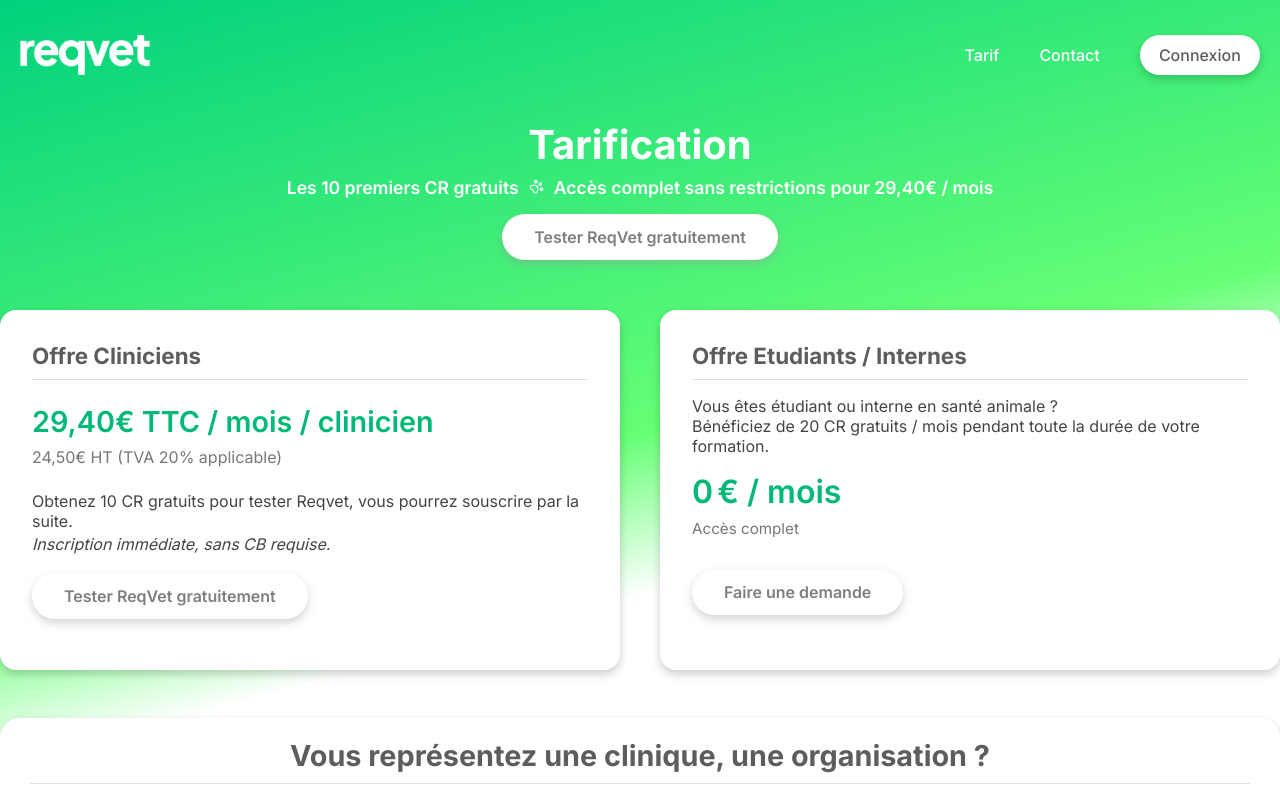
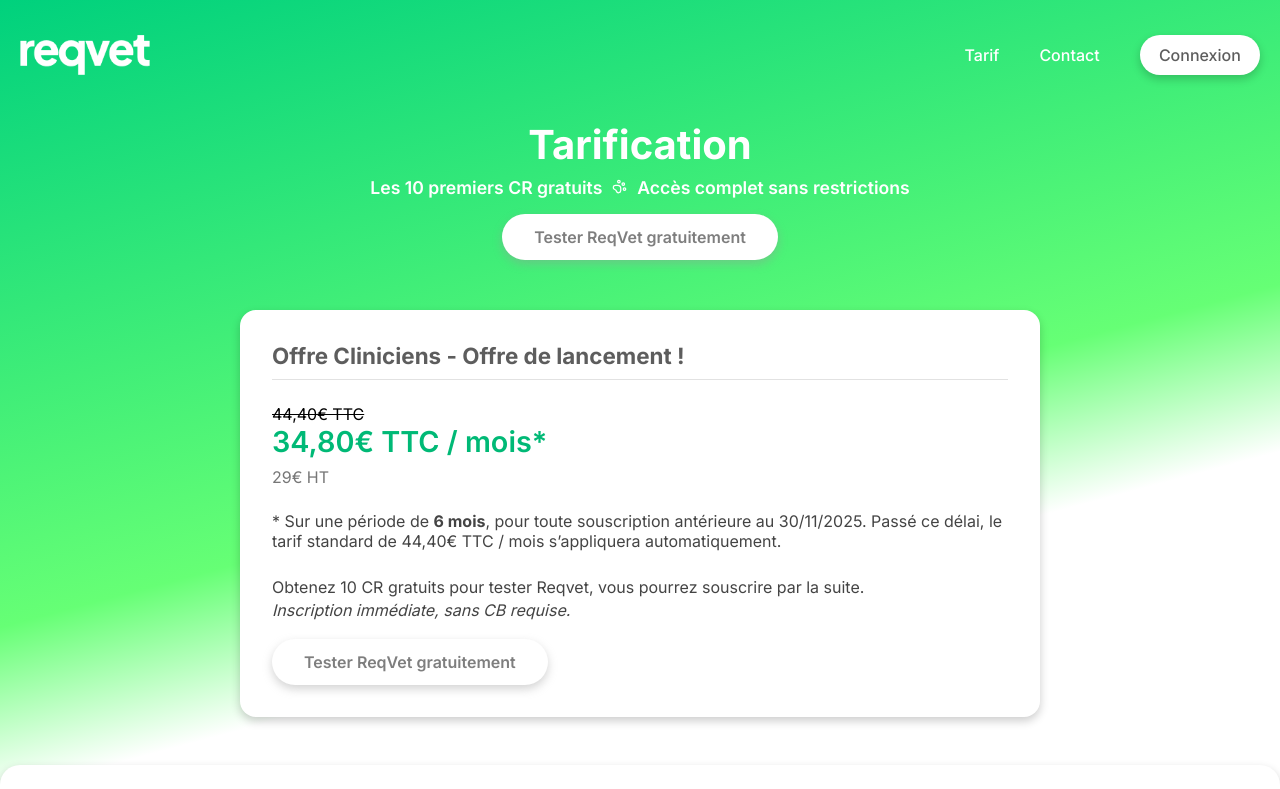
Before and after one commit to Tornaid/reqvet-website, a Next.js app: page /tarif in a window 1280 px wide. Shown: the top 789 px of the page. Built offline with nearby package versions, Linux system fonts and the light colour scheme.

Commit message:
update pricing 29,40 -> 34.80 launching price

```diff
--- a/components/PricingSection.tsx
+++ b/components/PricingSection.tsx
@@ -15,14 +15,16 @@ export default function PricingSection() {
           <p>
             Les 10 premiers CR gratuits
             <PawPrint size={15} style={{ marginLeft: 10, marginRight: 10 }} />
-            Accès complet sans restrictions pour 29,40€ / mois
+            Accès complet sans restrictions
           </p>
           <a
             href="https://app.reqvet.com/signup"
             target="_blank"
             rel="noopener noreferrer"
           >
-            <button className={styles.ctaButton}>Tester ReqVet gratuitement</button>
+            <button className={styles.ctaButton}>
+              Tester ReqVet gratuitement
+            </button>
           </a>
         </div>
       </ScrollFadeIn>
@@ -31,7 +33,7 @@ export default function PricingSection() {
         <div className={styles.container}>
           {/* Colonne de gauche : offre standard */}
           <div className={styles.standardOffer}>
-            <h3>Offre Cliniciens</h3>
+            <h3>Offre Cliniciens - Offre de lancement !</h3>
 
             <div className={styles.standardContent}>
               {/* Colonne gauche : fonctionnalités */}
@@ -45,11 +47,20 @@ export default function PricingSection() {
               {/* Colonne droite : prix + bouton */}
               <div className={styles.priceBlock}>
                 <div className={styles.priceBox}>
-                  <p className={styles.price}>29,40€ TTC / mois / clinicien</p>
-                  <p className={styles.subPrice}>24,50€ HT (TVA 20% applicable)</p>
+                  <p className={styles.oldPrice}>
+                    <s>44,40€ TTC</s>
+                  </p>
+                  <p className={styles.price}>34,80€ TTC / mois*</p>
+                  <p className={styles.subPrice}>29€ HT</p>
                 </div>
 
                 <div className={styles.cta}>
+                  <p>
+                    * Sur une période de <strong>6 mois</strong>, pour toute souscription
+                    antérieure au 30/11/2025. Passé ce délai, le tarif standard
+                    de 44,40€ TTC / mois s’appliquera automatiquement.
+                  </p>
+                  <br />
                   <p>
                     Obtenez 10 CR gratuits pour tester Reqvet, vous pourrez
                     souscrire par la suite.
@@ -62,7 +73,9 @@ export default function PricingSection() {
                     target="_blank"
                     rel="noopener noreferrer"
                   >
-                    <button className={styles.ctaButton}>Tester ReqVet gratuitement</button>
+                    <button className={styles.ctaButton}>
+                      Tester ReqVet gratuitement
+                    </button>
                   </a>
                 </div>
               </div>
@@ -70,7 +83,7 @@ export default function PricingSection() {
           </div>
 
           {/* Colonne de droite : offre étudiant */}
-          <div className={styles.studentOffer}>
+          {/* <div className={styles.studentOffer}>
             <h3>Offre Etudiants / Internes</h3>
             <p>
               Vous êtes étudiant ou interne en santé animale ? <br />
@@ -88,7 +101,7 @@ export default function PricingSection() {
                 Faire une demande
               </button>
             </a>
-          </div>
+          </div> */}
         </div>
       </ScrollFadeIn>
 
```
